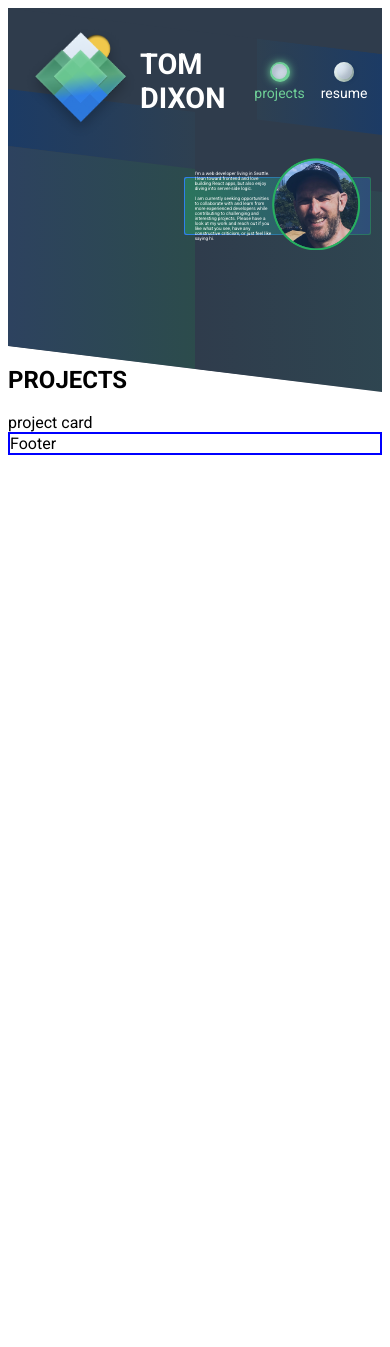
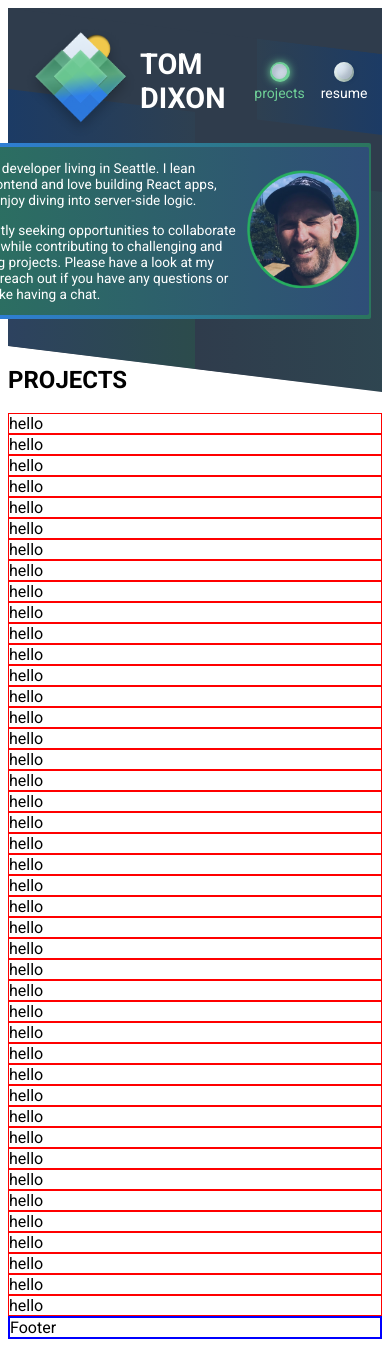
Before and after one commit to chefThomas/dev-folio, a React (Create React App) app: page / in a window 390 px wide. Shown: the top 1347 px of the page. Before the commit the page ends 844 px from the top, so only its background shows below. Built offline with nearby package versions, Linux system fonts and the light colour scheme.

Commit message:
make DeveloperCard responsive ~tablet to desktop

```diff
--- a/src/components/DeveloperCard.jsx
+++ b/src/components/DeveloperCard.jsx
@@ -10,11 +10,10 @@ const Developer = ({ text, image }) => (
           building React apps, but also enjoy diving into server-side logic.
         </p>
         <p>
-          I am currently seeking opportunities to collaborate with and learn
-          from more experienced developers while contributing to challenging and
-          interesting projects. Please have a look at my work and reach out if
-          you like what you see, have any constructive criticism, or just feel
-          like saying hi.
+          I'm currently seeking opportunities to collaborate and grow while
+          contributing to challenging and interesting projects. Please have a
+          look at my work and reach out if you have any questions or just feel
+          like having a chat.
         </p>
       </div>
       <div className='DeveloperCard__img-container'>
--- a/src/components/HomePage.jsx
+++ b/src/components/HomePage.jsx
@@ -8,6 +8,48 @@ const Projects = () => {
       <Heading level={2} text='Projects' />
 
       <ProjectCard />
+      <ProjectCard />
+      <ProjectCard />
+      <ProjectCard />
+      <ProjectCard />
+      <ProjectCard />
+      <ProjectCard />
+      <ProjectCard />
+      <ProjectCard />
+      <ProjectCard />
+      <ProjectCard />
+      <ProjectCard />
+      <ProjectCard />
+      <ProjectCard />
+      <ProjectCard />
+      <ProjectCard />
+      <ProjectCard />
+      <ProjectCard />
+      <ProjectCard />
+      <ProjectCard />
+      <ProjectCard />
+      <ProjectCard />
+      <ProjectCard />
+      <ProjectCard />
+      <ProjectCard />
+      <ProjectCard />
+      <ProjectCard />
+      <ProjectCard />
+      <ProjectCard />
+      <ProjectCard />
+      <ProjectCard />
+      <ProjectCard />
+      <ProjectCard />
+      <ProjectCard />
+      <ProjectCard />
+      <ProjectCard />
+      <ProjectCard />
+      <ProjectCard />
+      <ProjectCard />
+      <ProjectCard />
+      <ProjectCard />
+      <ProjectCard />
+      <ProjectCard />
     </main>
   );
 };
--- a/src/components/ProjectCard.jsx
+++ b/src/components/ProjectCard.jsx
@@ -1,5 +1,9 @@
 import React from "react";
 
-const ProjectCard = (props) => <section>project card</section>;
+const ProjectCard = (props) => (
+  <section className={`ProjectCard ${props.styles}`}>
+    <div>hello</div>
+  </section>
+);
 
 export default ProjectCard;
--- a/src/stylesheets/css/main.css
+++ b/src/stylesheets/css/main.css
@@ -64,11 +64,13 @@ button:focus {
   justify-content: flex-end; }
 
 .DeveloperCard {
-  width: 50%;
-  height: 15vw;
+  width: 45%;
+  min-width: 450px;
+  height: 52%;
+  min-height: 80px;
   display: flex;
   position: absolute;
-  top: 50%;
+  top: 40%;
   right: 3%;
   justify-content: center;
   border-radius: 2px;
@@ -85,11 +87,14 @@ button:focus {
   padding: 10px 10px;
   background-image: linear-gradient(to right, #2b755d, #2f4e78); }
   .DeveloperCard__body__text {
+    padding: 0 0.5rem;
     color: white;
-    font-size: 1.2vw; }
+    font-size: calc(13px + 0.16vw); }
 
-.DeveloperCard__img {
-  width: 20%; }
+.DeveloperCard__img-container {
+  max-width: 175px;
+  width: 42vw;
+  min-width: 7rem; }
 
 .GlobalNav {
   position: absolute;
@@ -188,3 +193,6 @@ button:focus {
     margin-bottom: 3px;
     background-image: linear-gradient(to bottom right, #f8fbfd, #b4cbb2);
     box-shadow: 2px 1px 3px rgba(24, 55, 91, 0.2), inset -4px -3px 4px rgba(79, 98, 120, 0.2), inset 3px 3px 5px rgba(213, 230, 245, 0.4); }
+
+.ProjectCard {
+  border: 1px solid red; }
--- a/src/stylesheets/scss/partials/_DeveloperCard.scss
+++ b/src/stylesheets/scss/partials/_DeveloperCard.scss
@@ -1,9 +1,11 @@
 .DeveloperCard {
-  width: 50%;
-  height: 15vw;
+  width: 45%;
+  min-width: 450px;
+  height: 52%;
+  min-height: 80px;
   display: flex;
   position: absolute;
-  top: 50%;
+  top: 40%;
   right: 3%;
 
   justify-content: center;
@@ -32,13 +34,15 @@
   );
 
   &__text {
+    padding: 0 0.5rem;
     color: $white;
-    font-size: 1.2vw;
+    font-size: calc(13px + 0.16vw);
   }
 }
 
-.DeveloperCard__img {
-  // max-width: 50rem;
-  width: 20%;
-  // min-width: 5rem;
+.DeveloperCard__img-container {
+  max-width: 175px;
+  // width: auto;
+  width: 42vw;
+  min-width: 7rem;
 }
--- a/src/stylesheets/scss/partials/_ProjectCard.scss
+++ b/src/stylesheets/scss/partials/_ProjectCard.scss
@@ -0,0 +1,3 @@
+.ProjectCard {
+  border: 1px solid red;
+}
```
